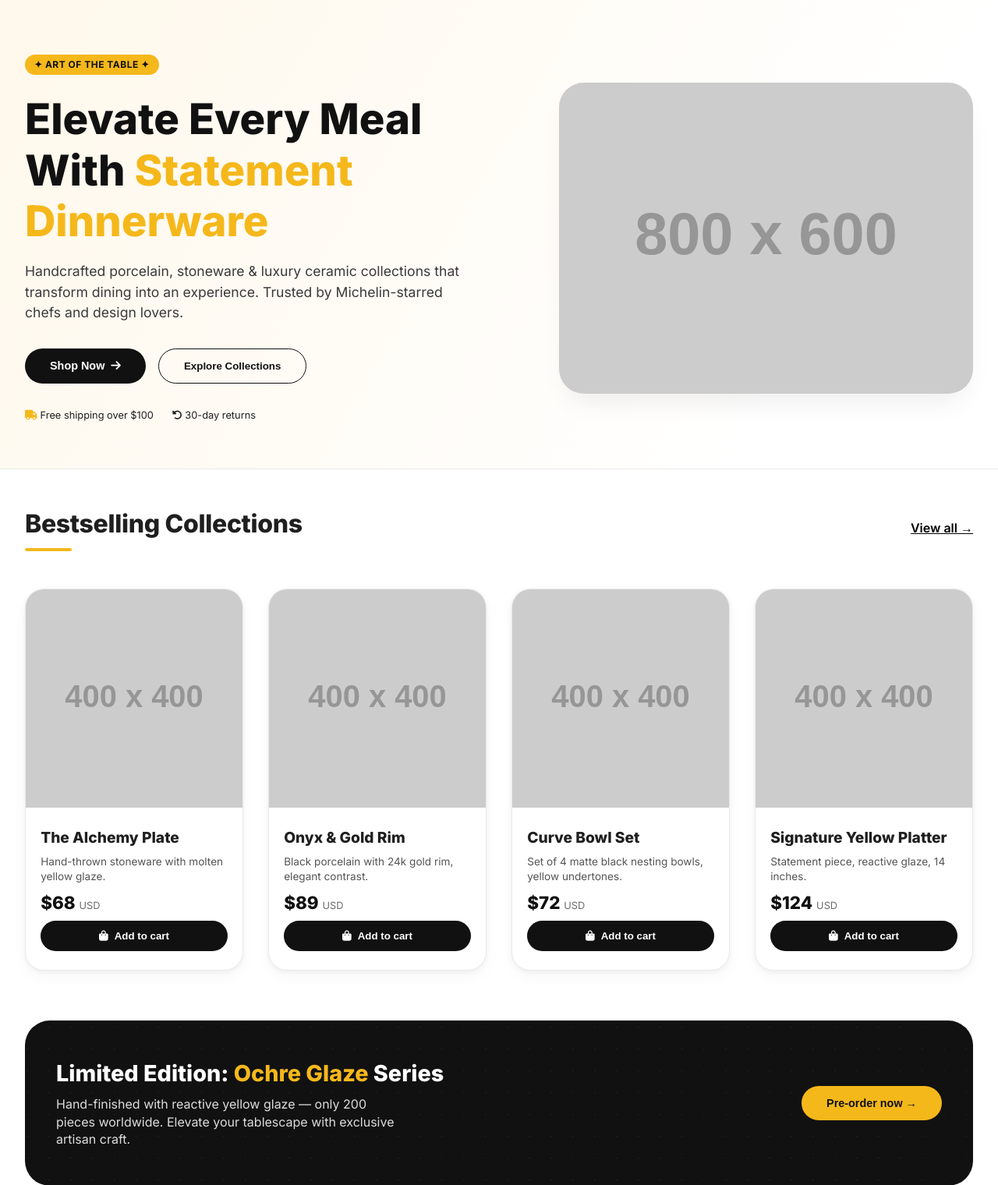
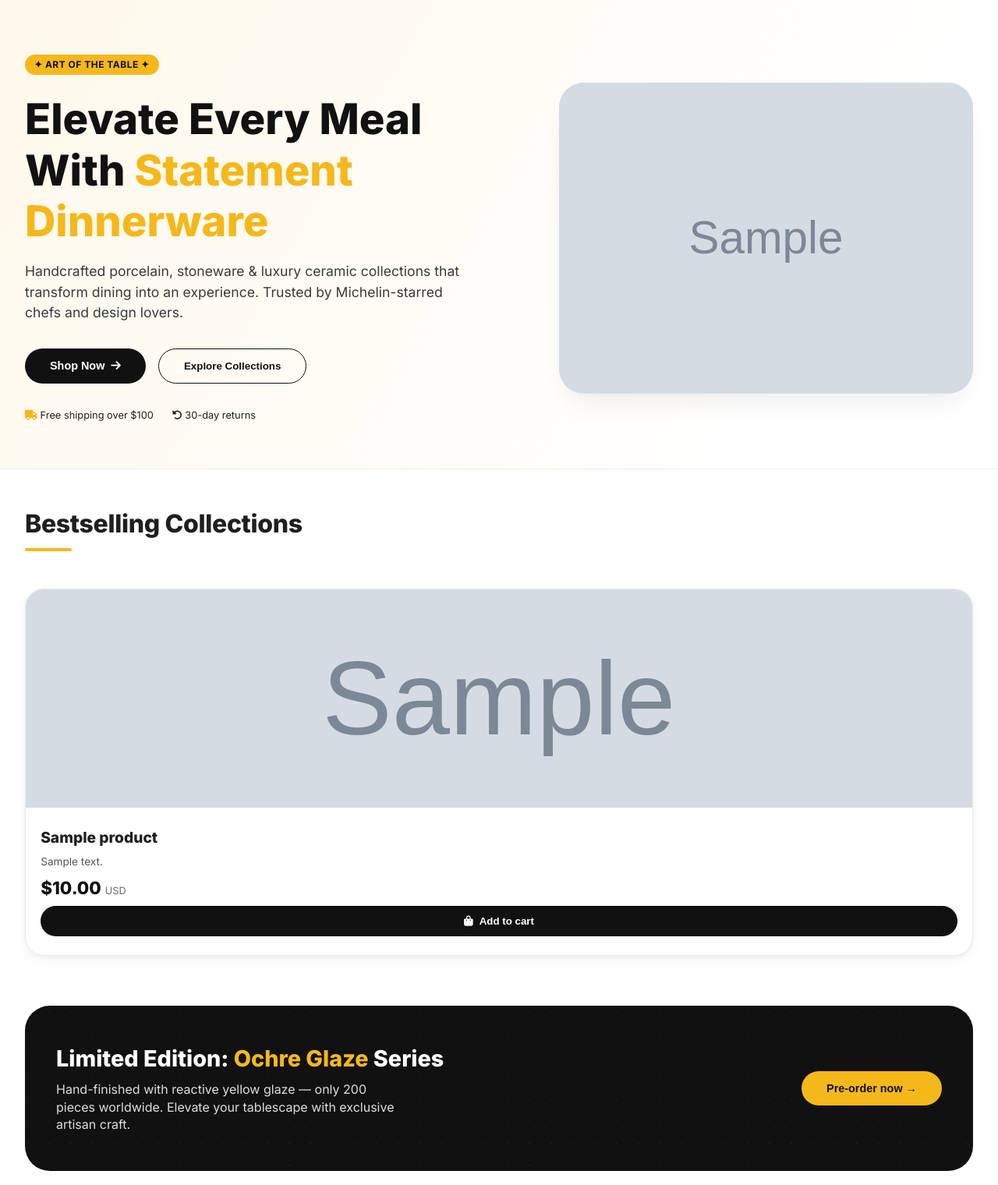
Before and after one commit to ndongchrist/django-pay, a Django app: page / in a window 1280 px wide. Shown: the part 84-1604 px from the top of the page at 78% size. Run offline with Django 5.2, Linux system fonts and the light colour scheme; tables that the repository leaves empty hold one stand-in row (values such as "Sample post"); grey boxes marked "Sample" are stand-in pictures; grey boxes labelled with a size stand in for pictures from a placeholder-image service; some libraries are stand-ins or nearby versions.

Commit message:
fix: Added dynamic meals

```diff
--- a/food/views.py
+++ b/food/views.py
@@ -1,6 +1,13 @@
 from django.shortcuts import render
 
+from food.models import Product
 
-# Create your views here.
+
 def home(request):
-    return render(request, "public/index.html")
+    # Only show active products that are in stock
+    products = Product.objects.filter(is_active=True, stock__gt=0).order_by("-id")[:8]
+
+    context = {
+        "products": products,
+    }
+    return render(request, "public/index.html", context)
--- a/pyproject.toml
+++ b/pyproject.toml
@@ -6,6 +6,7 @@ readme = "README.md"
 requires-python = ">=3.13"
 dependencies = [
     "django>=6.0.3",
+    "pillow>=12.1.1",
     "pre-commit>=4.5.1",
     "ruff>=0.15.7",
 ]
--- a/static/js/scripts.js
+++ b/static/js/scripts.js
@@ -1,108 +1,134 @@
-// product data - professional dishes with marketing descriptions, high-quality imagery placeholders
-    const products = [
-        { id: 1, name: "The Alchemy Plate", desc: "Hand-thrown stoneware with molten yellow glaze.", price: 68, img: "https://placehold.co/400x400/111111/F5B81B?text=Alchemy+Plate" },
-        { id: 2, name: "Onyx & Gold Rim", desc: "Black porcelain with 24k gold rim, elegant contrast.", price: 89, img: "https://placehold.co/400x400/222222/F5B81B?text=Onyx+Gold" },
-        { id: 3, name: "Curve Bowl Set", desc: "Set of 4 matte black nesting bowls, yellow undertones.", price: 72, img: "https://placehold.co/400x400/1E1E1E/F5B81B?text=Bowl+Set" },
-        { id: 4, name: "Signature Yellow Platter", desc: "Statement piece, reactive glaze, 14 inches.", price: 124, img: "https://placehold.co/400x400/2C2C2C/F5B81B?text=Yellow+Platter" }
-    ];
+// static/js/scripts.js
 
-    const productGrid = document.getElementById('products-grid');
-    function renderProducts() {
-        if(!productGrid) return;
-        productGrid.innerHTML = '';
-        products.forEach(prod => {
-            const card = document.createElement('div');
-            card.className = 'product-card';
-            card.innerHTML = `
-                <img class="product-img" src="${prod.img}" alt="${prod.name}" loading="lazy">
-                <div class="product-info">
-                    <div class="product-title">${prod.name}</div>
-                    <div class="product-desc">${prod.desc}</div>
-                    <div class="price">$${prod.price} <small>USD</small></div>
-                    <button class="add-to-cart" data-id="${prod.id}" data-name="${prod.name}" data-price="${prod.price}">
-                        <i class="fas fa-shopping-bag"></i> Add to cart
-                    </button>
-                </div>
-            `;
-            productGrid.appendChild(card);
+// ✅ Remove the hardcoded products array - we now use Django-rendered HTML
+
+document.addEventListener('DOMContentLoaded', function() {
+
+    // 🛒 Add to Cart Functionality (works with Django-rendered buttons)
+    document.querySelectorAll('.add-to-cart').forEach(btn => {
+        btn.addEventListener('click', (e) => {
+            e.preventDefault();
+            const name = btn.getAttribute('data-name');
+            const price = btn.getAttribute('data-price');
+            const id = btn.getAttribute('data-id');
+
+            // Show marketing-style toast notification
+            showToast(`✨ ${name} added to your basket — Free shipping over $100 ✨`);
+
+            // Optional: Send to backend via fetch for cart persistence
+            // addToCartAPI(id, 1);
         });
+    });
 
-        // attach add to cart event listeners (simulate marketing toast)
-        document.querySelectorAll('.add-to-cart').forEach(btn => {
-            btn.addEventListener('click', (e) => {
-                e.preventDefault();
-                const name = btn.getAttribute('data-name');
-                // show a mini marketing style notification
-                const toast = document.createElement('div');
-                toast.innerText = `✨ ${name} added to your basket — Free shipping over $100 ✨`;
-                toast.style.position = 'fixed';
-                toast.style.bottom = '30px';
-                toast.style.left = '50%';
-                toast.style.transform = 'translateX(-50%)';
-                toast.style.backgroundColor = '#111111';
-                toast.style.color = '#F5B81B';
-                toast.style.padding = '14px 28px';
-                toast.style.borderRadius = '60px';
-                toast.style.fontWeight = '600';
-                toast.style.zIndex = '1000';
-                toast.style.boxShadow = '0 10px 25px rgba(0,0,0,0.1)';
-                toast.style.fontFamily = 'Inter, sans-serif';
-                document.body.appendChild(toast);
-                setTimeout(() => toast.remove(), 2800);
-            });
+    // 🍞 Toast notification helper
+    function showToast(message) {
+        const toast = document.createElement('div');
+        toast.innerHTML = message;
+        Object.assign(toast.style, {
+            position: 'fixed',
+            bottom: '30px',
+            left: '50%',
+            transform: 'translateX(-50%)',
+            backgroundColor: '#111111',
+            color: '#F5B81B',
+            padding: '14px 28px',
+            borderRadius: '60px',
+            fontWeight: '600',
+            zIndex: '1000',
+            boxShadow: '0 10px 25px rgba(0,0,0,0.1)',
+            fontFamily: 'Inter, sans-serif',
+            animation: 'fadeInUp 0.3s ease'
+        });
+        document.body.appendChild(toast);
+        setTimeout(() => {
+            toast.style.opacity = '0';
+            toast.style.transition = 'opacity 0.3s';
+            setTimeout(() => toast.remove(), 300);
+        }, 2800);
+    }
+
+    // 🖼️ Enhance hero image if no product image available
+    const heroImg = document.querySelector('.hero-image img');
+    if(heroImg && !heroImg.src.includes('placehold')) {
+        heroImg.style.transition = 'transform 0.3s ease';
+        heroImg.addEventListener('mouseenter', () => {
+            heroImg.style.transform = 'scale(1.02)';
+        });
+        heroImg.addEventListener('mouseleave', () => {
+            heroImg.style.transform = 'scale(1)';
         });
     }
 
-    // replace placeholder hero image with more professional food-styled image? but keep high quality marketing.
-    // We also improve hero image to a ceramic set representation. I'll set a more elegant image using unsplash-like placeholder but custom.
-    const heroImg = document.querySelector('.hero-image img');
-    if(heroImg) {
-        heroImg.src = "https://placehold.co/800x600/FFFFFF/222222?text=Handcrafted+Porcelain+Collection&fontsize=14";
-        heroImg.alt = "Curated dinnerware set with yellow accents";
-    }
-
-    // update gallery images for more professional look (yellow/black/white)
-    const galleryImgs = document.querySelectorAll('.gallery-item img');
-    const gallerySrcs = [
-        "https://placehold.co/800x600/FAF7F0/222222?text=Elegant+Yellow+Table+Setting",
-        "https://placehold.co/800x600/F5B81B/FFFFFF?text=Black+White+Dinnerware",
-        "https://placehold.co/800x600/111111/F5B81B?text=Chef's+Collection"
-    ];
-    if(galleryImgs.length === 3) {
-        galleryImgs.forEach((img, idx) => {
-            img.src = gallerySrcs[idx];
-            img.style.objectFit = "cover";
+    // 🎨 Banner button interaction
+    const bannerBtn = document.querySelector('.banner-btn');
+    if(bannerBtn) {
+        bannerBtn.addEventListener('click', () => {
+            showToast("🎨 Exclusive pre-order launched! Discover limited Ochre Glaze series.");
+            // Optional: redirect to collection page
+            // window.location.href = "{% url 'collection:ochre' %}";
         });
     }
 
-    // banner button event
-    const bannerBtn = document.querySelector('.banner-btn');
-    if(bannerBtn) {
-        bannerBtn.addEventListener('click', () => {
-            alert("Exclusive pre-order launched! Discover limited Ochre Glaze series.");
+    // 📧 Newsletter form submission
+    const newsletterForm = document.getElementById('newsletter-form');
+    if(newsletterForm) {
+        newsletterForm.addEventListener('submit', (e) => {
+            e.preventDefault();
+            const email = newsletterForm.querySelector('input[type="email"]').value;
+
+            // Simulate API call
+            setTimeout(() => {
+                showToast(`🎉 Thanks! Your 15% code is on its way to ${email}`);
+                newsletterForm.reset();
+            }, 500);
+
+            // Real implementation:
+            // fetch('/api/subscribe/', {
+            //     method: 'POST',
+            //     headers: {
+            //         'Content-Type': 'application/json',
+            //         'X-CSRFToken': getCookie('csrftoken')
+            //     },
+            //     body: JSON.stringify({ email })
+            // });
         });
     }
 
-    // newsletter
-    const subscribeBtn = document.querySelector('.news-form button');
-    if(subscribeBtn) {
-        subscribeBtn.addEventListener('click', () => {
-            const emailInput = document.querySelector('.news-form input');
-            if(emailInput && emailInput.value.trim() !== "") {
-                alert(`Thanks for subscribing! Your 15% discount code will arrive at ${emailInput.value}`);
-                emailInput.value = "";
-            } else {
-                alert("Please enter a valid email to receive exclusive offers.");
+    // 🔐 CSRF helper for AJAX requests
+    function getCookie(name) {
+        let cookieValue = null;
+        if (document.cookie) {
+            const cookies = document.cookie.split(';');
+            for (let cookie of cookies) {
+                cookie = cookie.trim();
+                if (cookie.startsWith(name + '=')) {
+                    cookieValue = decodeURIComponent(cookie.slice(name.length + 1));
+                    break;
+                }
             }
-        });
+        }
+        return cookieValue;
     }
 
-    // primary shop now button
-    const shopBtn = document.querySelector('.btn-primary');
-    if(shopBtn) {
-        shopBtn.addEventListener('click', () => {
-            document.querySelector('.featured-grid')?.scrollIntoView({ behavior: 'smooth' });
-        });
+    // Optional: API function for cart persistence
+    async function addToCartAPI(productId, quantity) {
+        try {
+            const response = await fetch('/api/cart/add/', {
+                method: 'POST',
+                headers: {
+                    'Content-Type': 'application/json',
+                    'X-CSRFToken': getCookie('csrftoken')
+                },
+                body: JSON.stringify({ product_id: productId, quantity })
+            });
+            const data = await response.json();
+            if (data.success) {
+                // Update cart badge count if you have one
+                const badge = document.querySelector('.cart-badge');
+                if (badge) badge.textContent = data.cart_count;
+            }
+        } catch (error) {
+            console.error('Cart error:', error);
+        }
     }
-
-    renderProducts();
+});
--- a/templates/public/index.html
+++ b/templates/public/index.html
@@ -1,4 +1,5 @@
 {% extends "public/base.html" %}
+{% load static %}
 
 {% block content %}
 
@@ -10,7 +11,9 @@
             <h1>Elevate Every Meal<br>With <span>Statement Dinnerware</span></h1>
             <p>Handcrafted porcelain, stoneware & luxury ceramic collections that transform dining into an experience. Trusted by Michelin-starred chefs and design lovers.</p>
             <div class="cta-group">
-                        <button class="btn-primary">Shop Now <i class="fas fa-arrow-right"></i></button>
+                <button class="btn-primary" onclick="document.querySelector('.featured-grid')?.scrollIntoView({behavior:'smooth'})">
+                    Shop Now <i class="fas fa-arrow-right"></i>
+                </button>
                 <button class="btn-outline">Explore Collections</button>
             </div>
             <div style="margin-top: 2rem; font-size: 0.8rem; display: flex; gap: 1.5rem;">
@@ -19,7 +22,11 @@
             </div>
         </div>
         <div class="hero-image">
+            {% if products.first and products.first.image %}
+                <img src="{{ products.first.image.url }}" alt="{{ products.first.name }}" style="background:#E9E9E9; object-fit:cover;">
+            {% else %}
                 <img src="https://placehold.co/600x500/F5F5F5/2C2C2C?text=Artisan+Plate+Set" alt="Premium ceramic plate collection" style="background:#E9E9E9; object-fit:cover;">
+            {% endif %}
         </div>
     </div>
 </section>
@@ -28,10 +35,35 @@
     <!-- Featured Products -->
     <div style="display: flex; justify-content: space-between; align-items: baseline; flex-wrap:wrap;">
         <h2 class="section-title">Bestselling Collections</h2>
-                <a href="#" style="color:black; font-weight:600;">View all →</a>
+        {% comment %} <a href="{% url 'products:all' %}" style="color:black; font-weight:600;">View all →</a> {% endcomment %}
     </div>
+
     <div class="featured-grid" id="products-grid">
-                <!-- product cards will be injected with JS, but we also provide static fallback -->
+        {% if products %}
+            {% for product in products %}
+            <div class="product-card" data-product-id="{{ product.id }}">
+                <img class="product-img"
+                     src="{% if product.image %}{{ product.image.url }}{% else %}https://placehold.co/400x400/111111/F5B81B?text=No+Image{% endif %}"
+                     alt="{{ product.name }}"
+                     loading="lazy">
+                <div class="product-info">
+                    <div class="product-title">{{ product.name }}</div>
+                    <div class="product-desc">{{ product.description|truncatewords:12 }}</div>
+                    <div class="price">${{ product.price }} <small>USD</small></div>
+                    <button class="add-to-cart"
+                            data-id="{{ product.id }}"
+                            data-name="{{ product.name }}"
+                            data-price="{{ product.price }}">
+                        <i class="fas fa-shopping-bag"></i> Add to cart
+                    </button>
+                </div>
+            </div>
+            {% endfor %}
+        {% else %}
+            <p style="grid-column: 1/-1; text-align:center; padding:2rem;">
+                No products available yet. Check back soon! ✨
+            </p>
+        {% endif %}
     </div>
 
     <!-- Marketing banner with yellow/black high impact -->
@@ -52,7 +84,7 @@
         <div class="pillar"><i class="fas fa-trophy"></i><h4>Award-Winning</h4><p>Red Dot Design Award 2024 winner.</p></div>
     </div>
 
-            <!-- Professional Lifestyle Gallery (marketing visuals) -->
+    <!-- Professional Lifestyle Gallery -->
     <div class="lifestyle">
         <h2 class="section-title">As Seen In Inspired Interiors</h2>
         <div class="gallery-grid">
@@ -66,10 +98,11 @@
     <div class="newsletter">
         <h3>Get 15% Off Your First Order</h3>
         <p>Subscribe to receive exclusive offers, early access to new collections, and interior styling tips.</p>
-                <div class="news-form">
-                    <input type="email" placeholder="Your email address">
-                    <button>Subscribe →</button>
-                </div>
+        <form class="news-form" id="newsletter-form">
+            {% csrf_token %}
+            <input type="email" name="email" placeholder="Your email address" required>
+            <button type="submit">Subscribe →</button>
+        </form>
     </div>
 </div>
 
```
Also changed, not shown: food/admin.py (+14 -0 lines), food/enum.py (added, +7 -0 lines), food/models.py (+49 -0 lines), food/migrations/0001_initial.py (added), 2 other files. Lines whose indentation alone changed are shown as unchanged.
